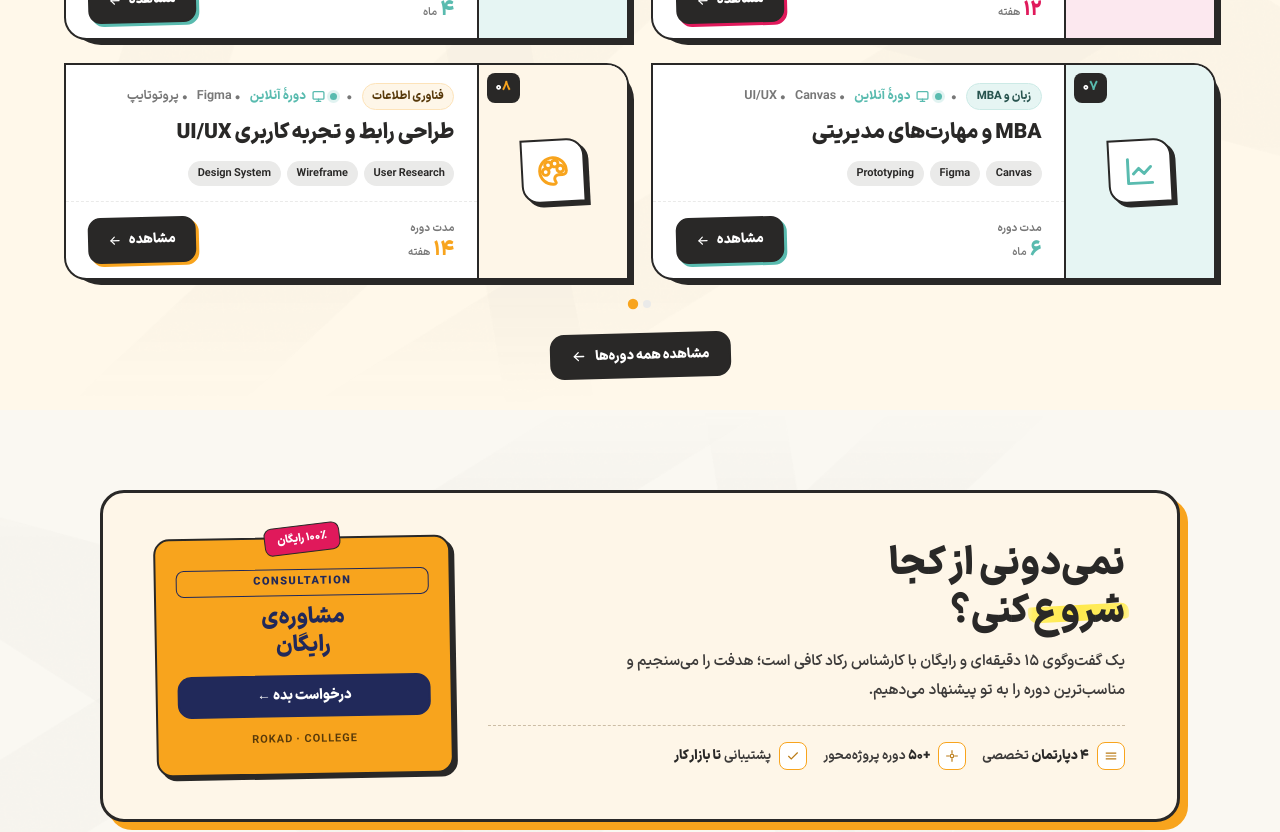
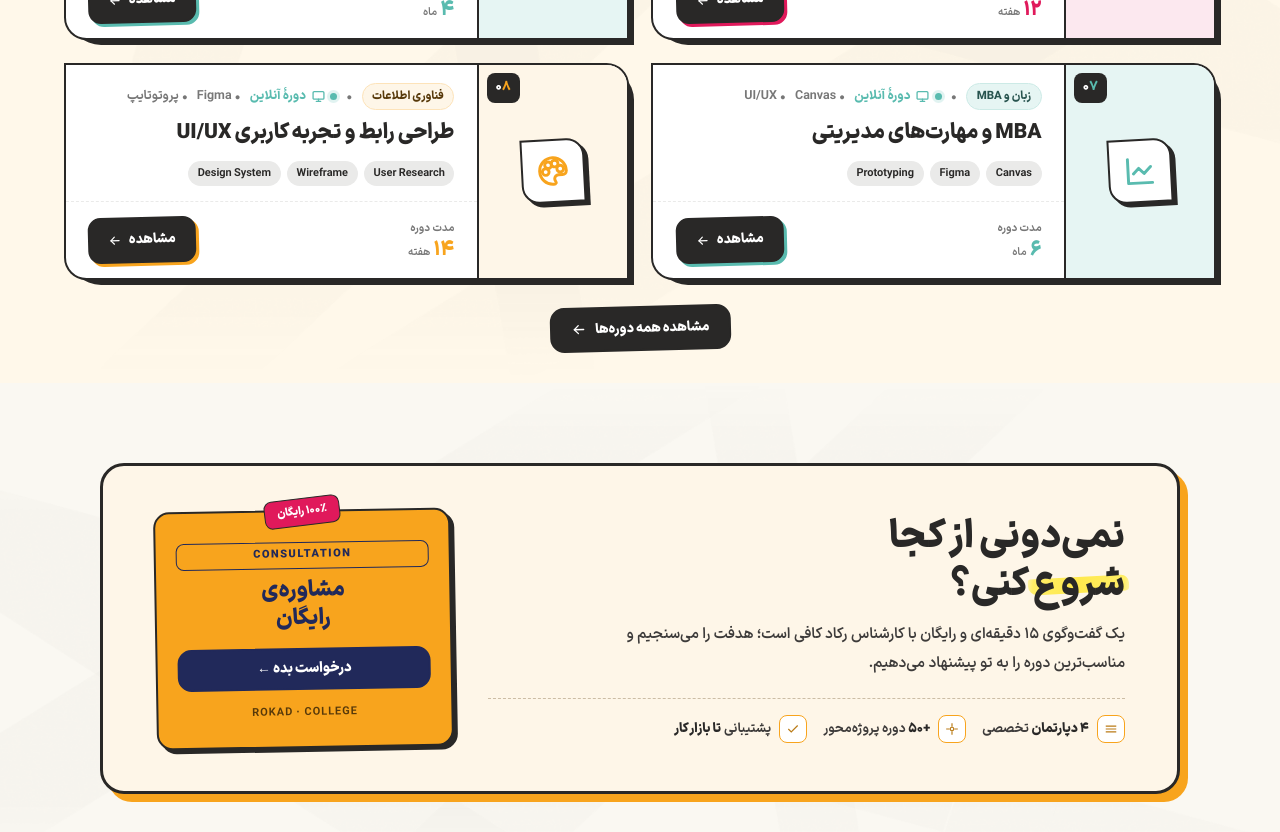
Before and after one commit to MohammadMehdiSadeghi/rokad-college, a React (Vite) app: page / in a window 1280 px wide. Shown: the part 3640-4472 px from the top of the page. Built offline with nearby package versions, Linux system fonts and the light colour scheme; the HTML template or start-up script is replaced by a standard one; a web font is replaced by a local one.

Commit message:
courses: equal-height grid rows, remove page dots

```diff
--- a/src/index.css
+++ b/src/index.css
@@ -2518,7 +2518,7 @@ a:focus-visible, button:focus-visible {
 .v2-courses .head h2 { font-size: clamp(24px, 3.4vw, 40px); line-height: 1.2; font-weight: 900; color: var(--ink); margin: 0 0 .75rem; letter-spacing: -.01em; }
 
 /* ---- List (۲×۲ — چهار کارت در یک نما) ---- */
-.v2-list { display: grid; grid-template-columns: repeat(2, minmax(0, 1fr)); gap: 1.6rem; animation: v2-fade .45s ease; }
+.v2-list { display: grid; grid-template-columns: repeat(2, minmax(0, 1fr)); grid-auto-rows: 1fr; gap: 1.6rem; animation: v2-fade .45s ease; }
 @keyframes v2-fade {
   from { opacity: 0; transform: translateX(-14px); }
   to { opacity: 1; transform: translateX(0); }
@@ -2530,15 +2530,7 @@ a:focus-visible, button:focus-visible {
   gap: 1rem; flex-wrap: wrap;
 }
 
-/* ---- Dots + arrows ---- */
-.v2-dots { display: flex; justify-content: center; gap: .4rem; margin-top: 1.2rem; }
-.v2-dot {
-  width: 8px; height: 8px; border-radius: 50%;
-  background: var(--ink-light); border: none; padding: 0; cursor: pointer;
-  transition: background .25s, transform .25s;
-}
-.v2-dot:hover { background: var(--ink-muted); transform: scale(1.15); }
-.v2-dot.active { background: var(--college); transform: scale(1.3); }
+/* ---- Arrows ---- */
 .v2-nav-arrows { display: flex; gap: .55rem; }
 .v2-icon-btn {
   display: flex; align-items: center; justify-content: center;
--- a/src/pages/Home/sections/Courses/index.jsx
+++ b/src/pages/Home/sections/Courses/index.jsx
@@ -188,22 +188,6 @@ export default function Courses() {
           })}
         </div>
 
-        {/* Page dots */}
-        {pageCount > 1 && (
-          <div className="v2-dots">
-            {Array.from({ length: pageCount }, function(_, i) {
-              return (
-                <button
-                  key={i}
-                  className={"v2-dot" + (i === safePage ? " active" : "")}
-                  aria-label={"صفحه " + (i + 1)}
-                  onClick={function() { setPage(i); }}
-                />
-              );
-            })}
-          </div>
-        )}
-
         {/* CTA footer */}
         <div className="cta-footer">
           <p>{"ده‌ها دورهٔ تخصصی دیگر هم در رکاد منتظر توست"}</p>
```
